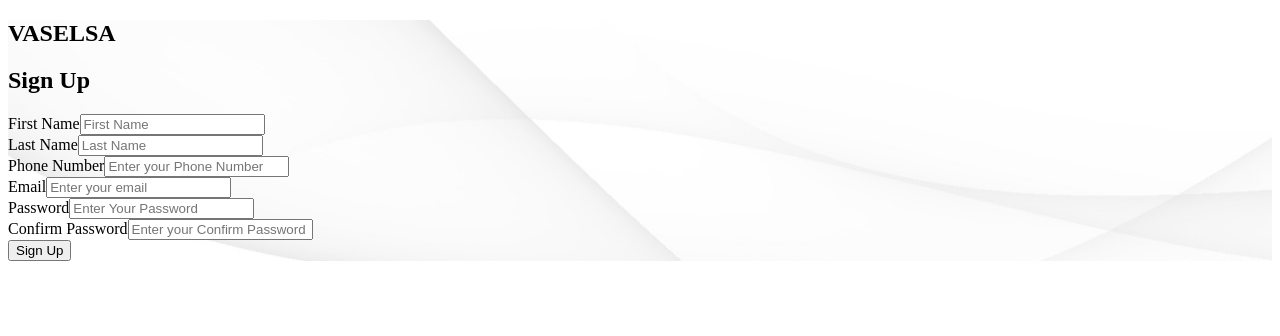
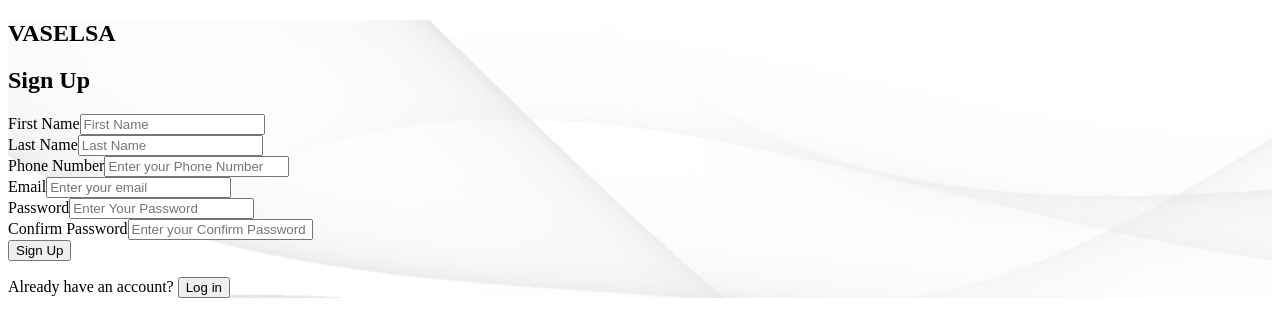
Before and after one commit to warrenrod7/vaselsa, a Next.js app: page /signup in a window 1280 px wide. Shown: the top 336 px of the page. Built offline with nearby package versions, Linux system fonts and the light colour scheme.

Commit message:
fixed signup and added login route

```diff
--- a/app/(login&signup)/signup/page.tsx
+++ b/app/(login&signup)/signup/page.tsx
@@ -96,7 +96,7 @@ export default function SignupPage() {
     >
       <div className="flex flex-col items-center justify-center min-h-screen w-full p-4 sm:p-6">
         <div className="flex justify-center mb-6">
-          <h2 className="font-bold text-4xl sm:text-6xl">VASELSA</h2>
+          <h2 className="font-bold text-5xl sm:text-6xl">VASELSA</h2>
         </div>
 
         <h2 className="text-2xl sm:text-3xl font-bold mb-4 sm:mb-6 flex justify-center">
@@ -219,6 +219,16 @@ export default function SignupPage() {
           >
             {loading ? "Signing up..." : "Sign Up"}
           </button>
+          <p className="text-center text-gray-600">
+          Already have an account?{" "}
+          <button
+            type="button"
+            className="text-gray-600 hover:underline"
+            onClick={() => router.push("/login")}
+          >
+            Log in
+          </button>
+        </p>
         </form>
       </div>
     </div>
```
